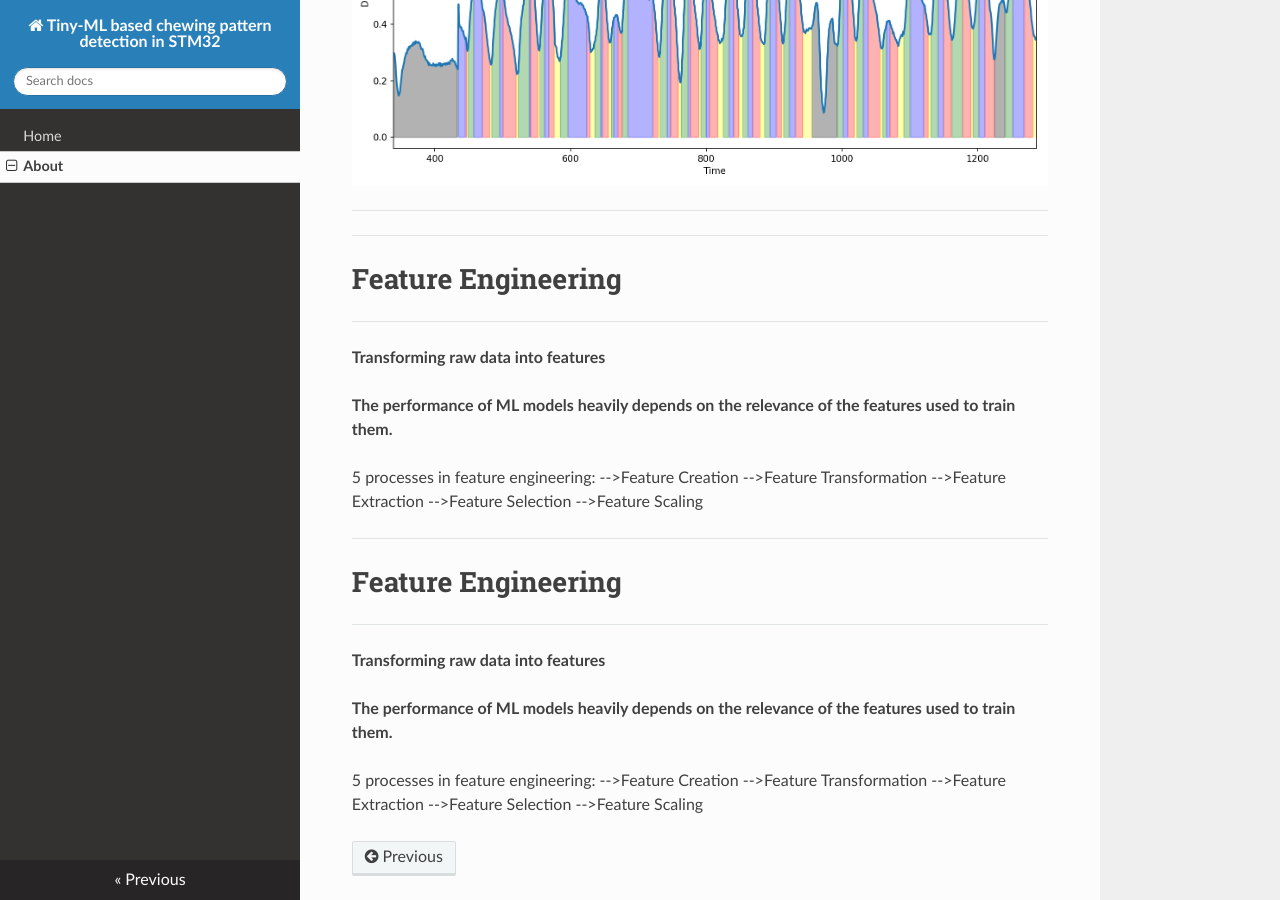
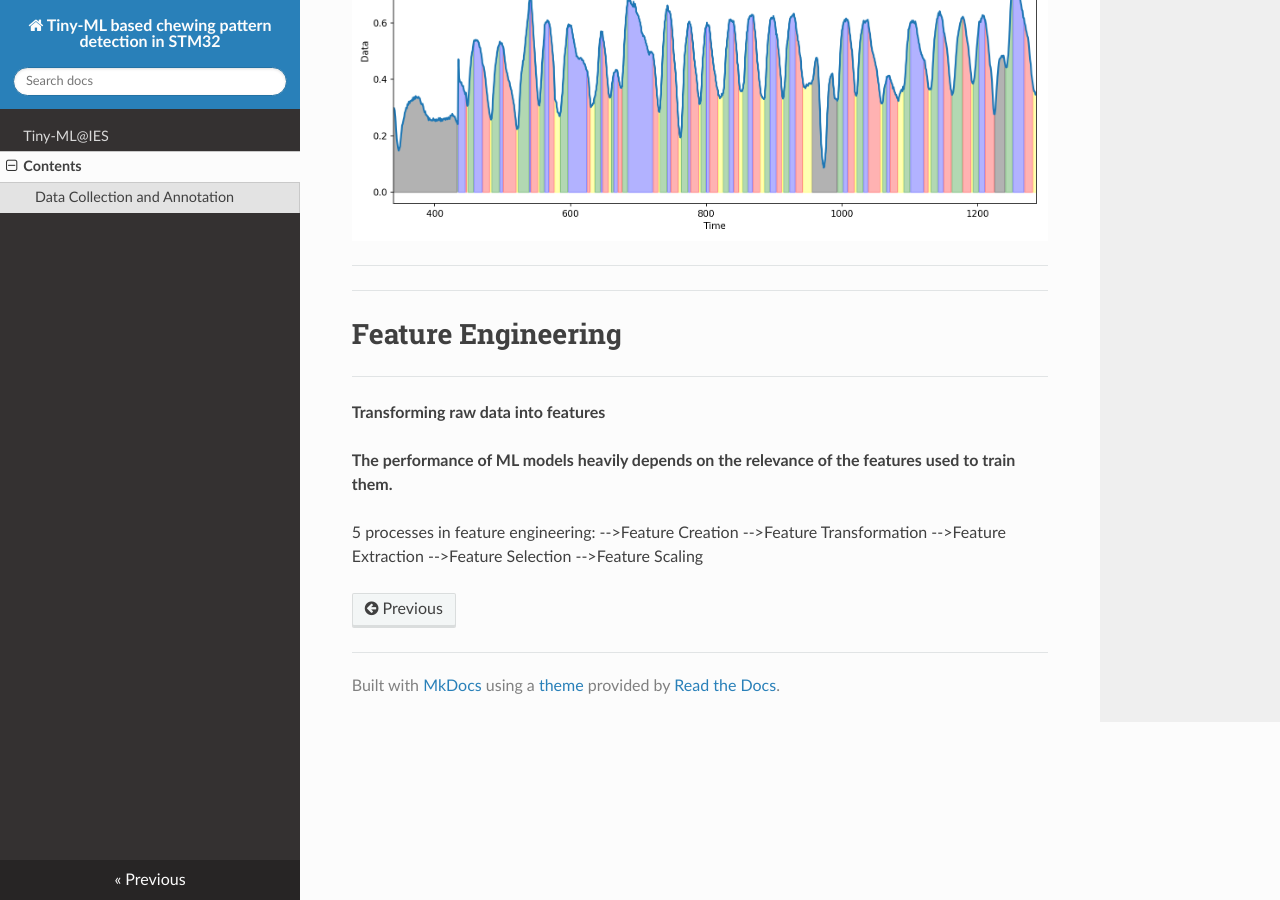
Before and after one commit to WiresharkIO/TinyML4PAD_documentation, an MkDocs documentation site: the page built from docs/about.md, in a window 1280 px wide and 900 px high, scrolled down 1612 px. Built offline with MkDocs 1.6.1, drawn with Linux system fonts in a browser that asks for light colours; nearby versions of some CDN libraries.

```diff
--- a/docs/about.md
+++ b/docs/about.md
@@ -1,5 +1,5 @@
 ----------------------------
-What is this section about ?
+# What is this section about ?
 ---------------------------
 
 Consider a Black-Box where you are getting values from a proximity sensor, as a time-series data. You want to predict and do inference with those values for certain classes using best approaches, such just it is optimized to full possibility and doesn't create any overhead during real-time communications.
@@ -8,7 +8,7 @@ You have the sensor and a microcontroller board (in this repository mostly every
 
 
 ---------------------------
-Data Collection and Annotation
+## Data Collection and Annotation
 ---------------------------
 
 One possible approach for data annotation after raw data collection from sensors:
@@ -63,20 +63,3 @@ __The performance of ML models heavily depends on the relevance of the features
 -->Feature Extraction
 -->Feature Selection
 -->Feature Scaling
-
-
-
----------------------------
-# Feature Engineering
----------------------------
-
-__Transforming raw data into features__
-
-__The performance of ML models heavily depends on the relevance of the features used to train them.__
-
-5 processes in feature engineering:
--->Feature Creation
--->Feature Transformation
--->Feature Extraction
--->Feature Selection
--->Feature Scaling
--- a/mkdocs.yml
+++ b/mkdocs.yml
@@ -1,6 +1,7 @@
 site_name: Tiny-ML based chewing pattern detection in STM32
+
 nav:
-  - Home: index.md
-  - About: about.md
+  - Tiny-ML@IES: main.md
+  - Contents: about.md
 
 theme: readthedocs
```
Also changed, not shown: docs/index.md (deleted, +0 -17 lines), docs/main.md (added, +15 -0 lines), site/404.html, site/about/index.html, site/main/index.html, site/search.html, site/search/search_index.json, 1 other file.
